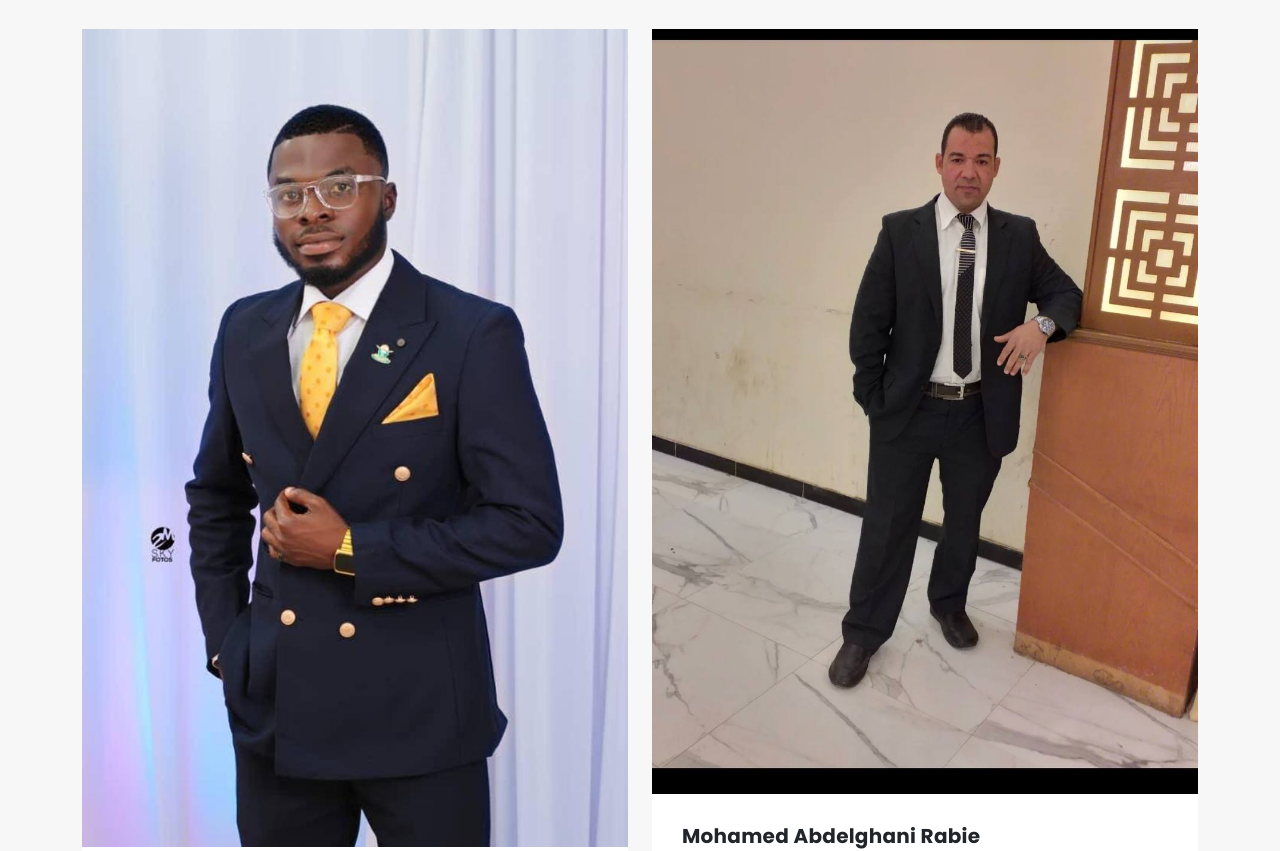
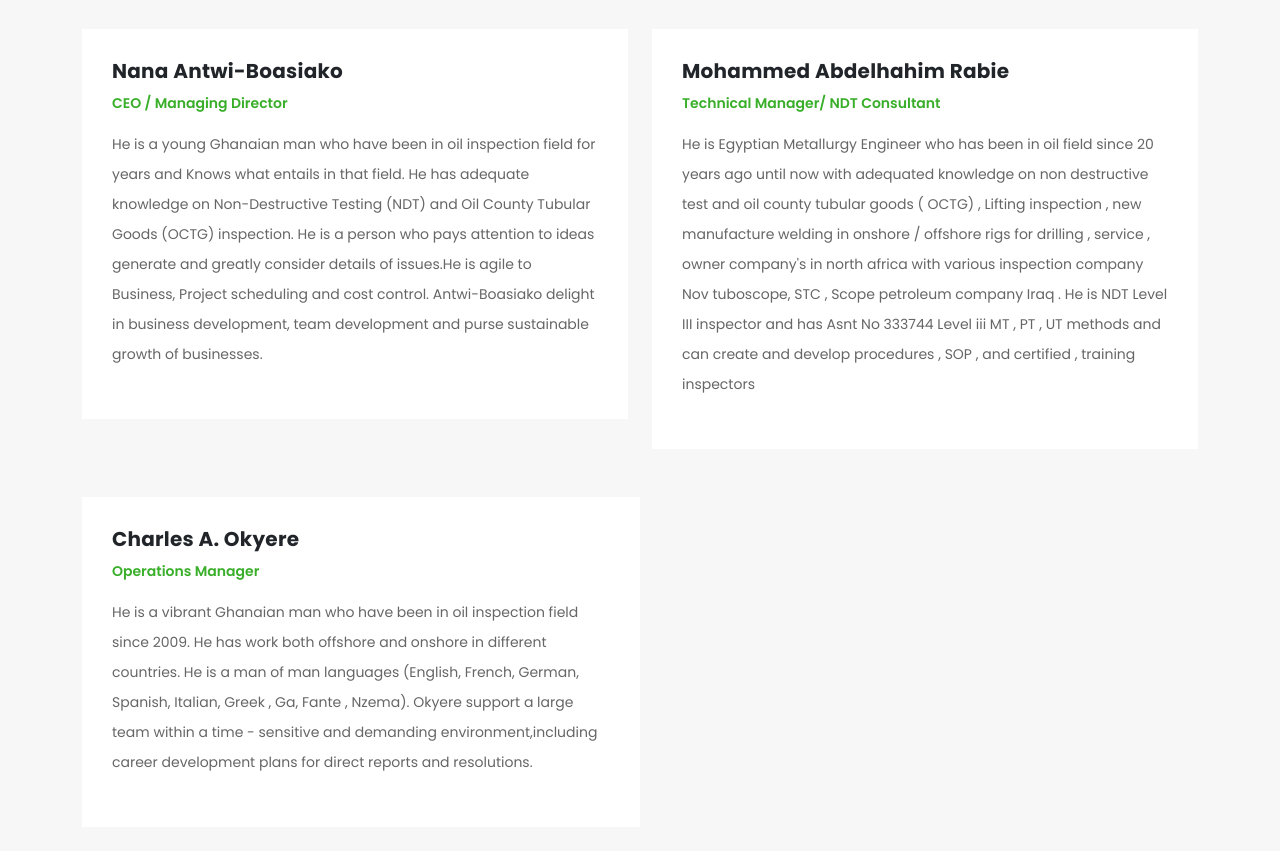
Before and after one commit to Faisal-Sey/Cedar-Company-Limited, a React (Vite) app: page /about in a window 1280 px wide. Shown: the part 2800-3651 px from the top of the page. Built offline with nearby package versions, Linux system fonts and the light colour scheme.

Commit message:
website bug fixes

```diff
--- a/src/components/home/testimonials.jsx
+++ b/src/components/home/testimonials.jsx
@@ -1,7 +1,3 @@
-import CEOImage from "../../assets/images/team/ceo.jpg";
-import TechManagerImage from "../../assets/images/team/tech_manager.jpg";
-
-
 import Slider from "react-slick";
 
 export default function () {
@@ -38,34 +34,26 @@ export default function () {
                             {/*<OwlCarousel {...testimonialsOptions}>*/}
                             <div className="testimonial-item">
                                 <div className="inner-content">
-                                    <h4>Eric Nana Antwi-Boasiako Addo</h4>
+                                    <h4>Nana Antwi-Boasiako</h4>
                                     <span>CEO / Managing Director</span>
                                     <p>
-                                        He is a young Ghanaian man who have been in the oil inspection
-                                        field for years now and knows what entails in that field.
-                                        He has work with GRO Oilfield Alliance,Omni energy and a
-                                        freelance on different kinds of projects for different companies.
-                                        In a year 2023 he was part of NDT team which perform NDT on Fabrication of
-                                        splitter manifold and suction pile and the project is for Tullow and
-                                        contracted by Trendetter and Wayoe Engineering and Construction.
-                                        He has adequate knowledge on Non-destructive Testing(NDT) and Oil County
-                                        Tubular Goods(OCTG) inspection.He is a person who pays attention to ideas
-                                        generate and greatly consider details of issues. Antwi-Boasiako is a
-                                        confident person with zeal to achieve nothing but excellence.
-                                        He is agile to Business , project scheduling and cost control.
-                                        His joy is to maximize the potential of people and organizations.
-                                        He is someone who take delight in business development, team development
-                                        and pursue sustainable growth of businesses .
+                                        He is a young Ghanaian man who have been in oil inspection field for
+                                        years and  Knows what entails in that field. He has adequate knowledge
+                                        on Non-Destructive Testing (NDT) and Oil County Tubular Goods (OCTG)
+                                        inspection. He is a person who pays attention to ideas generate and
+                                        greatly consider details of issues.He is agile to Business,
+                                        Project scheduling and cost control. Antwi-Boasiako delight in
+                                        business development, team development and purse sustainable
+                                        growth of businesses.
                                     </p>
                                 </div>
-                                <img src={CEOImage} alt=""/>
                             </div>
                             <div className="testimonial-item">
                                 <div className="inner-content">
-                                    <h4>Mohamed Abdelghani Rabie</h4>
-                                    <span>Technical Manager</span>
+                                    <h4>Mohammed Abdelhahim Rabie</h4>
+                                    <span>Technical Manager/ NDT Consultant</span>
                                     <p>
-                                        He is Egyptian Metallirgy Engineer who has been in oil field since 20 years ago
+                                        He is Egyptian Metallurgy Engineer who has been in oil field since 20 years ago
                                         until now with adequated knowledge on non destructive test and oil county
                                         tubular goods ( OCTG) , Lifting inspection , new manufacture welding in onshore
                                         / offshore rigs for drilling , service , owner company's in north africa with
@@ -75,23 +63,18 @@ export default function () {
                                         inspectors
                                     </p>
                                 </div>
-                                <img src={TechManagerImage} alt=""/>
                             </div>
                             <div className="testimonial-item">
                                 <div className="inner-content">
                                     <h4>Charles A. Okyere</h4>
                                     <span>Operations Manager</span>
                                     <p>
-                                        He is a vibrant Ghana man who lived most of is youthful life in Europe.
-                                        He is a man of many languages. He speaks English, French, German, Spanish
-                                        and italian. He was introduced to the oil inspection field since 2008.
-                                        He started his inspection career with National Oil Varco (NOV) Turboscop and
-                                        spent 8years with them and later moved to Unicorn, GRO Oilfield Alliance
-                                        and Omni energy respectively.He has work on both offshore and onshore
-                                        with different rigs like Transocean, Olympia, and etc.
-                                        He is a person who love to motivate, support a large team within a
-                                        time-sensitive and demanding environment, including career development
-                                        plans for direct reports and resolutions.
+                                        He is a vibrant Ghanaian man who have been in oil inspection field since 2009.
+                                        He has work both offshore and onshore in different countries.
+                                        He is a man of man languages (English, French, German, Spanish, Italian,
+                                        Greek , Ga, Fante , Nzema). Okyere support a large team within a
+                                        time - sensitive and demanding environment,including career
+                                        development plans for direct reports and resolutions.
                                     </p>
                                 </div>
                             </div>
--- a/src/screens/about/index.jsx
+++ b/src/screens/about/index.jsx
@@ -1,8 +1,6 @@
 import PageLayout from "../../components/common/pageLayout/index.jsx";
 import AboutImage from "../../assets/images/banners/banner_three.jpg";
 import FunFacts from "../../components/home/funFacts.jsx";
-import CEOImage from "../../assets/images/team/ceo.jpg";
-import TechnicalManagerImage from "../../assets/images/team/tech_manager.jpg";
 
 
 export default function () {
@@ -75,38 +73,29 @@ export default function () {
                             </div>
                             <div className="col-md-6">
                                 <div className="team-item">
-                                    <img src={CEOImage} alt="" />
                                     <div className="down-content">
-                                        <h4>Eric Nana Antwi-Boasiako Addo</h4>
+                                        <h4>Nana Antwi-Boasiako</h4>
                                         <span>CEO / Managing Director</span>
                                         <p>
-                                            He is a young Ghanaian man who have been in the oil inspection
-                                            field for years now and knows what entails in that field.
-                                            He has work with GRO Oilfield Alliance,Omni energy and a
-                                            freelance on different kinds of projects for different companies.
-                                            In a year 2023 he was part of NDT team which perform NDT on Fabrication of
-                                            splitter manifold and suction pile and the project is for Tullow and
-                                            contracted by Trendetter and Wayoe Engineering and Construction.
-                                            He has adequate knowledge on Non-destructive Testing(NDT) and Oil County
-                                            Tubular Goods(OCTG) inspection.He is a person  who pays attention to ideas
-                                            generate and greatly consider details of issues. Antwi-Boasiako is a
-                                            confident person with zeal to achieve nothing but excellence.
-                                            He is agile to Business , project scheduling and cost control.
-                                            His joy is to maximize the potential of people and organizations.
-                                            He is someone who take delight in business development, team development
-                                            and pursue sustainable growth of businesses .
+                                            He is a young Ghanaian man who have been in oil inspection field for
+                                            years and  Knows what entails in that field. He has adequate knowledge
+                                            on Non-Destructive Testing (NDT) and Oil County Tubular Goods (OCTG)
+                                            inspection. He is a person who pays attention to ideas generate and
+                                            greatly consider details of issues.He is agile to Business,
+                                            Project scheduling and cost control. Antwi-Boasiako delight in
+                                            business development, team development and purse sustainable
+                                            growth of businesses.
                                         </p>
                                     </div>
                                 </div>
                             </div>
                             <div className="col-md-6">
                                 <div className="team-item">
-                                    <img src={TechnicalManagerImage} alt="" />
                                     <div className="down-content">
-                                        <h4>Mohamed Abdelghani Rabie</h4>
-                                        <span>Technical Manager</span>
+                                        <h4>Mohammed Abdelhahim Rabie</h4>
+                                        <span>Technical Manager/ NDT Consultant</span>
                                         <p>
-                                            He is Egyptian Metallirgy Engineer who has been in oil field since 20 years ago
+                                            He is Egyptian Metallurgy Engineer who has been in oil field since 20 years ago
                                             until now with adequated knowledge on non destructive test and oil county
                                             tubular goods ( OCTG) , Lifting inspection , new manufacture welding in onshore
                                             / offshore rigs for drilling , service , owner company's in north africa with
@@ -125,16 +114,12 @@ export default function () {
                                     <h4>Charles A. Okyere</h4>
                                     <span>Operations Manager</span>
                                     <p>
-                                        He is a vibrant Ghana man who lived most of is youthful life in Europe.
-                                        He is a man of many languages. He speaks English, French, German, Spanish
-                                        and italian. He was introduced to the oil inspection field since 2008.
-                                        He started his inspection career with National Oil Varco (NOV) Turboscop and
-                                        spent 8years with them and later moved to Unicorn, GRO Oilfield Alliance
-                                        and Omni energy respectively.He has work on both offshore and onshore
-                                        with different rigs like Transocean, Olympia, and etc.
-                                        He is a person who love to motivate, support a large team within a
-                                        time-sensitive and demanding environment, including career development
-                                        plans for direct reports and resolutions.
+                                        He is a vibrant Ghanaian man who have been in oil inspection field since 2009.
+                                        He has work both offshore and onshore in different countries.
+                                        He is a man of man languages (English, French, German, Spanish, Italian,
+                                        Greek , Ga, Fante , Nzema). Okyere support a large team within a
+                                        time - sensitive and demanding environment,including career
+                                        development plans for direct reports and resolutions.
                                     </p>
                                 </div>
                             </div>
--- a/src/screens/contact/index.jsx
+++ b/src/screens/contact/index.jsx
@@ -51,7 +51,6 @@ export default function () {
                                 <p>
                                     Reach to us via our email address
                                 </p>
-                                <a href="#">ericnanaantwi97@cedarinspectionventures.com</a><br/>
                                 <a href="#">cedarinspectionventures@gmail.com</a>
                             </div>
                         </div>
```
